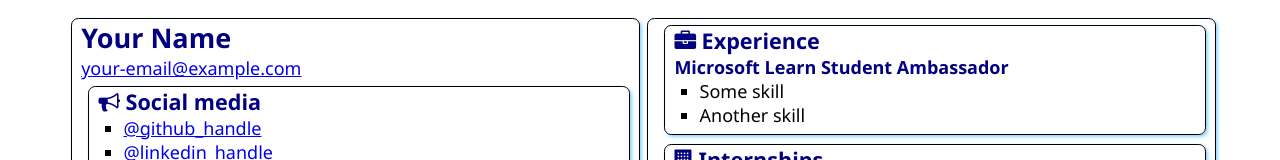
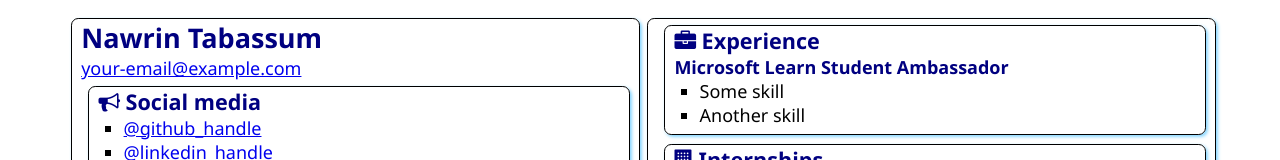
Before and after one commit to Nawrin14/Ambassador-SWA-Pilot, a plain HTML site: page src/index.html in a window 1280 px wide. Shown: the top 160 px of the page. Drawn offline with Linux system fonts and the light colour scheme.

Commit message:
Name Added

```diff
--- a/src/index.html
+++ b/src/index.html
@@ -12,7 +12,7 @@
 <body>
     <main>
         <article class="box">
-            <h1>Your Name</h1>
+            <h1>Nawrin Tabassum</h1>
             <div><a href="mailto:your.email@example.com">your-email@example.com</a></div>
 
             <section class="box">
```
